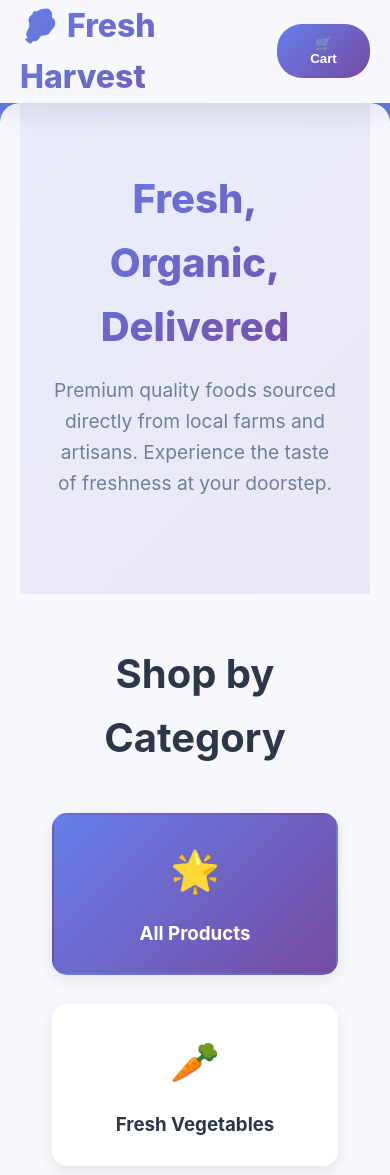
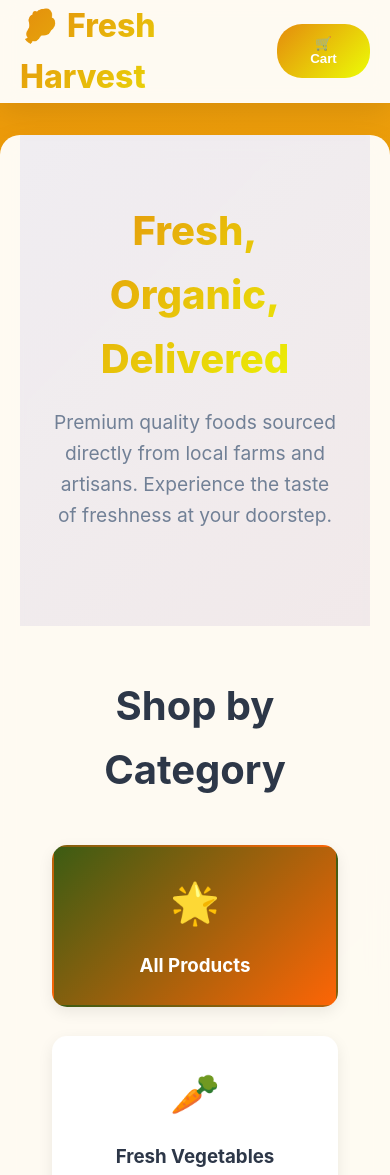
Before and after one commit to lalitpratapsingh0/Flashcard, a plain HTML site: page index.html in a window 390 px wide. Shown: the top 1175 px of the page. Drawn offline with Linux system fonts and the light colour scheme.

Commit message:
Refactor CSS for improved styling and responsiveness
Updated styles for body, header, and buttons with new color gradients and hover effects.

```diff
--- a/cladueecommerce.css
+++ b/cladueecommerce.css
@@ -8,13 +8,13 @@
             font-family: 'Inter', -apple-system, BlinkMacSystemFont, 'Segoe UI', Roboto, sans-serif;
             line-height: 1.6;
             color: #2d3748;
-            background: linear-gradient(135deg, #667eea 0%, #764ba2 100%);
+            background: linear-gradient(135deg, #ed9a0a 0%, #eace1a 100%);
             min-height: 100vh;
         }
 
         .container {
             max-width: 1200px;
-            margin: 0 auto;
+            margin: 20 auto;
             padding: 0 20px;
         }
 
@@ -39,7 +39,7 @@
         .logo {
             font-size: 2rem;
             font-weight: 800;
-            background: linear-gradient(135deg, #667eea, #764ba2);
+            background: linear-gradient(135deg, #e48b0d, #ecfd06);
             -webkit-background-clip: text;
             background-clip: text;
             -webkit-text-fill-color: transparent;
@@ -55,19 +55,19 @@
 
         .nav-links a {
             text-decoration: none;
-            color: #4a5568;
+            color: #edda0f;
             font-weight: 500;
             transition: all 0.3s ease;
             position: relative;
         }
 
         .nav-links a:hover {
-            color: #667eea;
+            color: #eb9411;
             transform: translateY(-2px);
         }
 
         .cart-btn {
-            background: linear-gradient(135deg, #667eea, #764ba2);
+            background: linear-gradient(135deg, #e48b0d, #ecfd06);
             color: white;
             border: none;
             padding: 0.75rem 1.5rem;
@@ -80,7 +80,7 @@
 
         .cart-btn:hover {
             transform: translateY(-2px);
-            box-shadow: 0 10px 25px rgba(102, 126, 234, 0.4);
+            box-shadow: 0 10px 25px rgba(12, 203, 145, 0.4);
         }
 
         .cart-count {
@@ -120,7 +120,7 @@
             font-size: 3.5rem;
             font-weight: 800;
             margin-bottom: 1rem;
-            background: linear-gradient(135deg, #667eea, #764ba2);
+            background: linear-gradient(135deg, #e48b0d, #ecfd06);
             -webkit-background-clip: text;
             background-clip: text;
             -webkit-text-fill-color: transparent;
@@ -169,7 +169,7 @@
         }
 
         .category-card.active {
-            background: linear-gradient(135deg, #667eea, #764ba2);
+            background: linear-gradient(135deg, #3c5c13, #fd6506);
             color: white;
             transform: translateY(-5px);
         }
```
